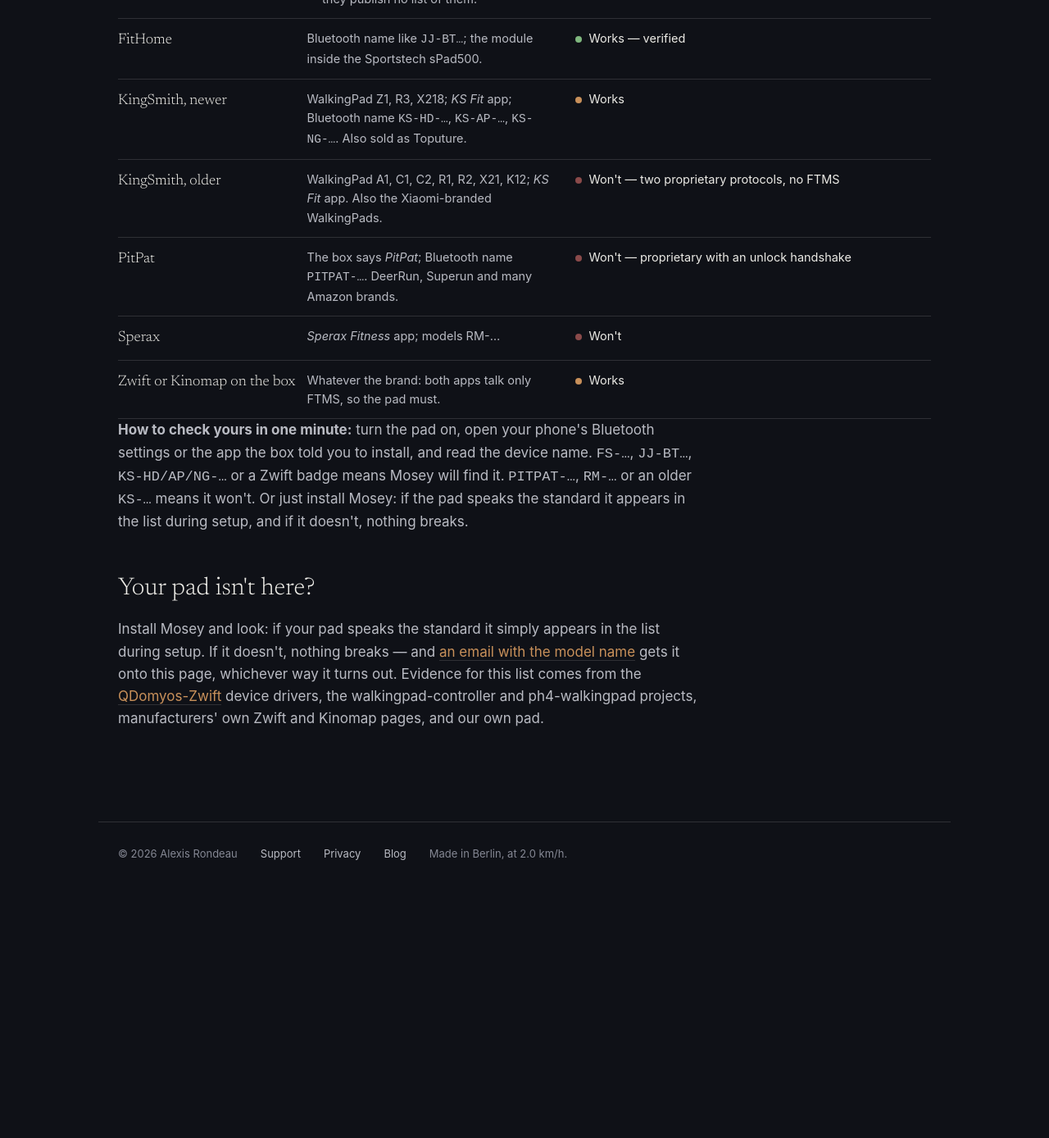
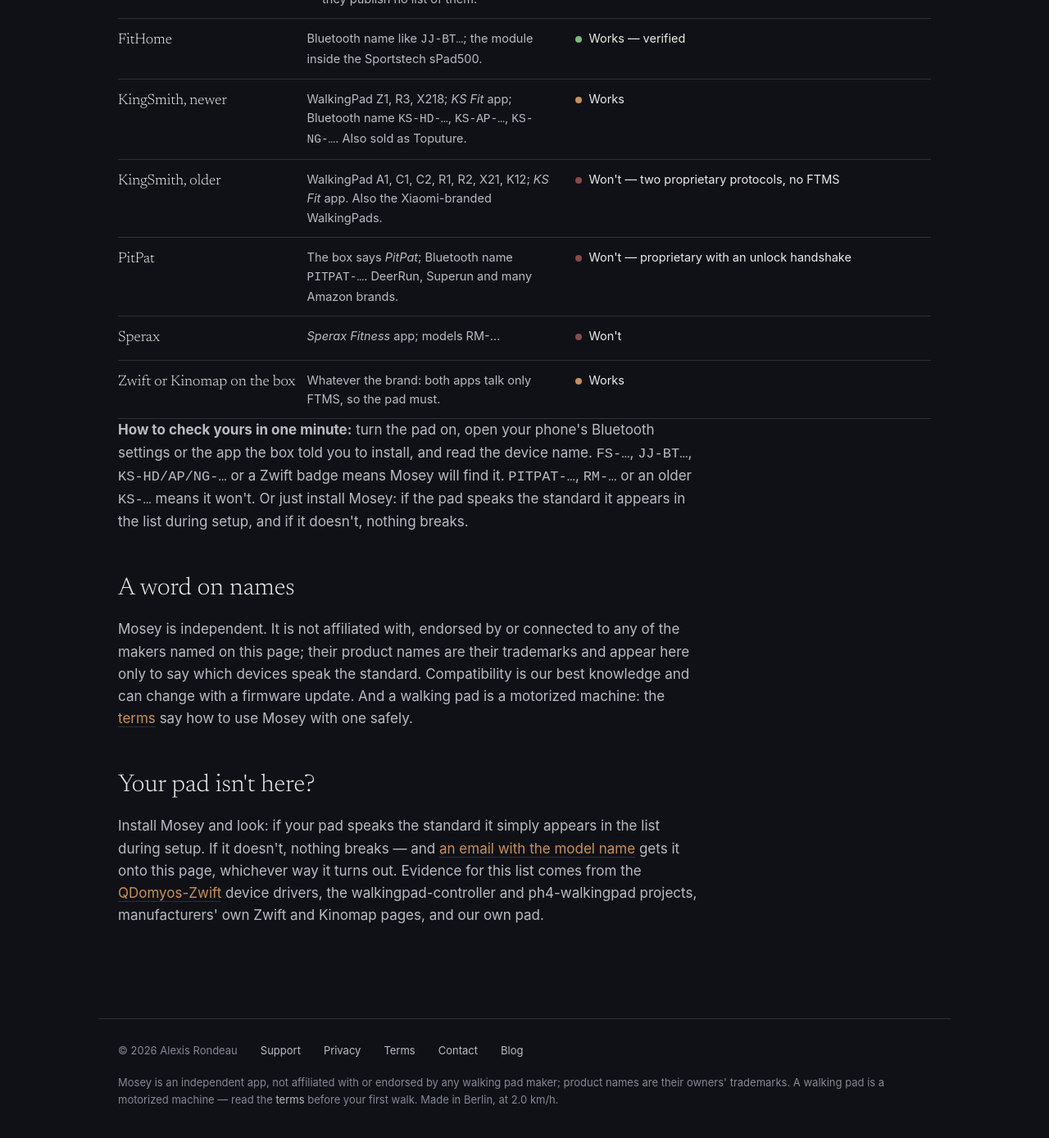
Before and after one commit to akaalias/mosey-site, a Jekyll site: the page built from pads.md, in a window 1280 px wide and 1400 px high, scrolled down 3578 px. Shown: the top 1388 px of the window at 82% size. Built offline with Jekyll 4.4.1, drawn with Linux system fonts in a browser that asks for light colours; before the commit the page ends 4678 px from its top, so only the background shows below that.

Commit message:
Terms of use: safety on a motorized pad, no medical advice, no warranty, liability limits, trademarks and no affiliation; Contact and Terms in nav and footer

```diff
--- a/_layouts/default.html
+++ b/_layouts/default.html
@@ -53,6 +53,7 @@
     <a href="{{ site.baseurl }}/pads/">Which pads</a>
     <a href="{{ site.baseurl }}/blog/">Blog</a>
     <a href="{{ site.baseurl }}/support/">Support</a>
+    <a href="mailto:alexis.rondeau@gmail.com?subject=Mosey">Contact</a>
   </div>
 </nav>
 <main>
@@ -62,8 +63,10 @@
   <span>© 2026 Alexis Rondeau</span>
   <a href="{{ site.baseurl }}/support/">Support</a>
   <a href="{{ site.baseurl }}/privacy/">Privacy</a>
+  <a href="{{ site.baseurl }}/terms/">Terms</a>
+  <a href="mailto:alexis.rondeau@gmail.com?subject=Mosey">Contact</a>
   <a href="{{ site.baseurl }}/blog/">Blog</a>
-  <span>Made in Berlin, at 2.0 km/h.</span>
+  <span style="flex-basis:100%">Mosey is an independent app, not affiliated with or endorsed by any walking pad maker; product names are their owners' trademarks. A walking pad is a motorized machine — read the <a href="{{ site.baseurl }}/terms/">terms</a> before your first walk. Made in Berlin, at 2.0 km/h.</span>
 </footer>
 </body>
 </html>
--- a/pads.md
+++ b/pads.md
@@ -26,6 +26,9 @@
 </tbody></table></div>
 <p style="max-width:66ch"><strong>How to check yours in one minute:</strong> turn the pad on, open your phone's Bluetooth settings or the app the box told you to install, and read the device name. <code>FS-…</code>, <code>JJ-BT…</code>, <code>KS-HD/AP/NG-…</code> or a Zwift badge means Mosey will find it. <code>PITPAT-…</code>, <code>RM-…</code> or an older <code>KS-…</code> means it won't. Or just install Mosey: if the pad speaks the standard it appears in the list during setup, and if it doesn't, nothing breaks.</p>
 
+<h2 style="margin-top:44px">A word on names</h2>
+<p style="max-width:66ch">Mosey is independent. It is not affiliated with, endorsed by or connected to any of the makers named on this page; their product names are their trademarks and appear here only to say which devices speak the standard. Compatibility is our best knowledge and can change with a firmware update. And a walking pad is a motorized machine: the <a href="{{ site.baseurl }}/terms/">terms</a> say how to use Mosey with one safely.</p>
+
 <h2 style="margin-top:44px">Your pad isn't here?</h2>
 <p style="max-width:66ch">Install Mosey and look: if your pad speaks the standard it simply appears in the list during setup. If it doesn't, nothing breaks — and <a href="mailto:alexis.rondeau@gmail.com?subject=My%20walking%20pad">an email with the model name</a> gets it onto this page, whichever way it turns out. Evidence for this list comes from the <a href="https://github.com/cagnulein/qdomyos-zwift">QDomyos-Zwift</a> device drivers, the walkingpad-controller and ph4-walkingpad projects, manufacturers' own Zwift and Kinomap pages, and our own pad.</p>
 </div>
```
Also changed, not shown: support.md (+2 -0 lines), terms.md (added, +47 -0 lines).
